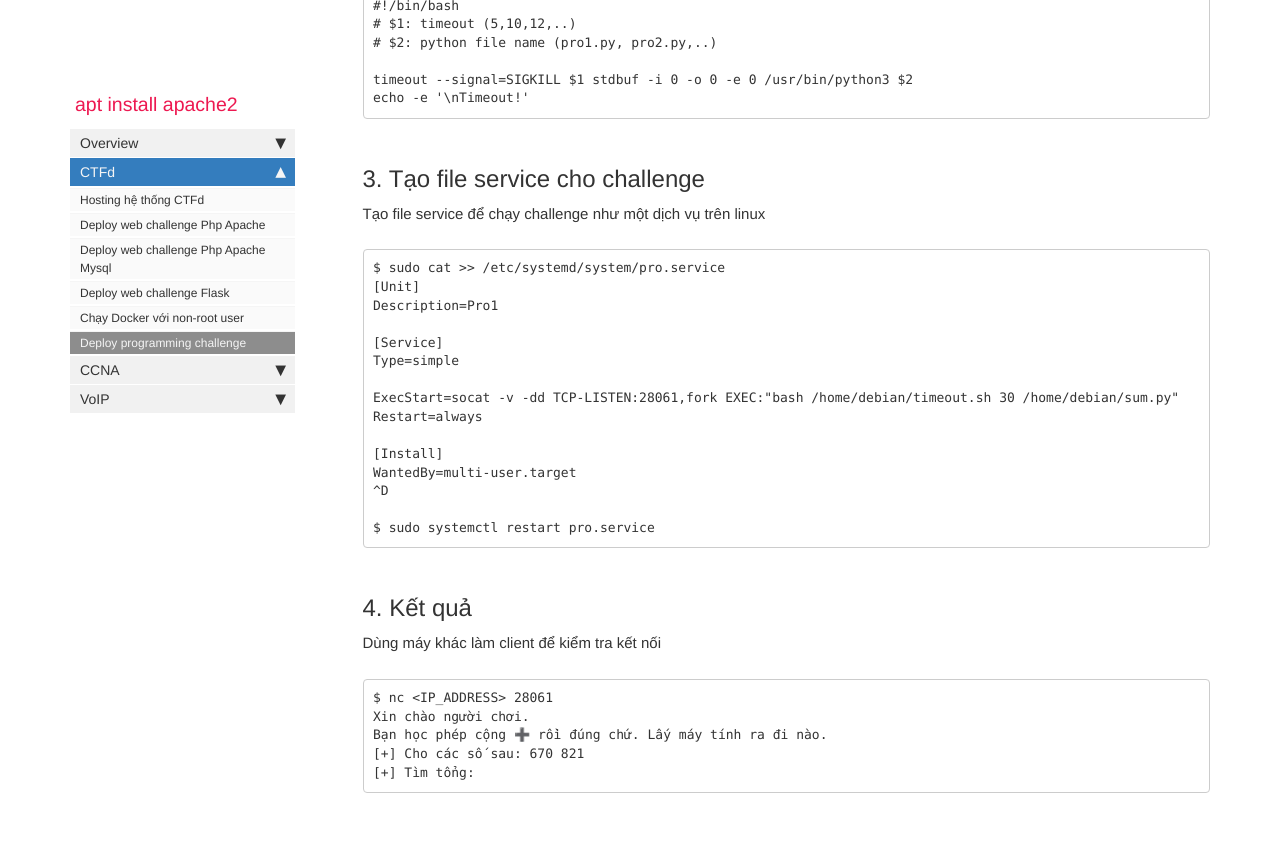
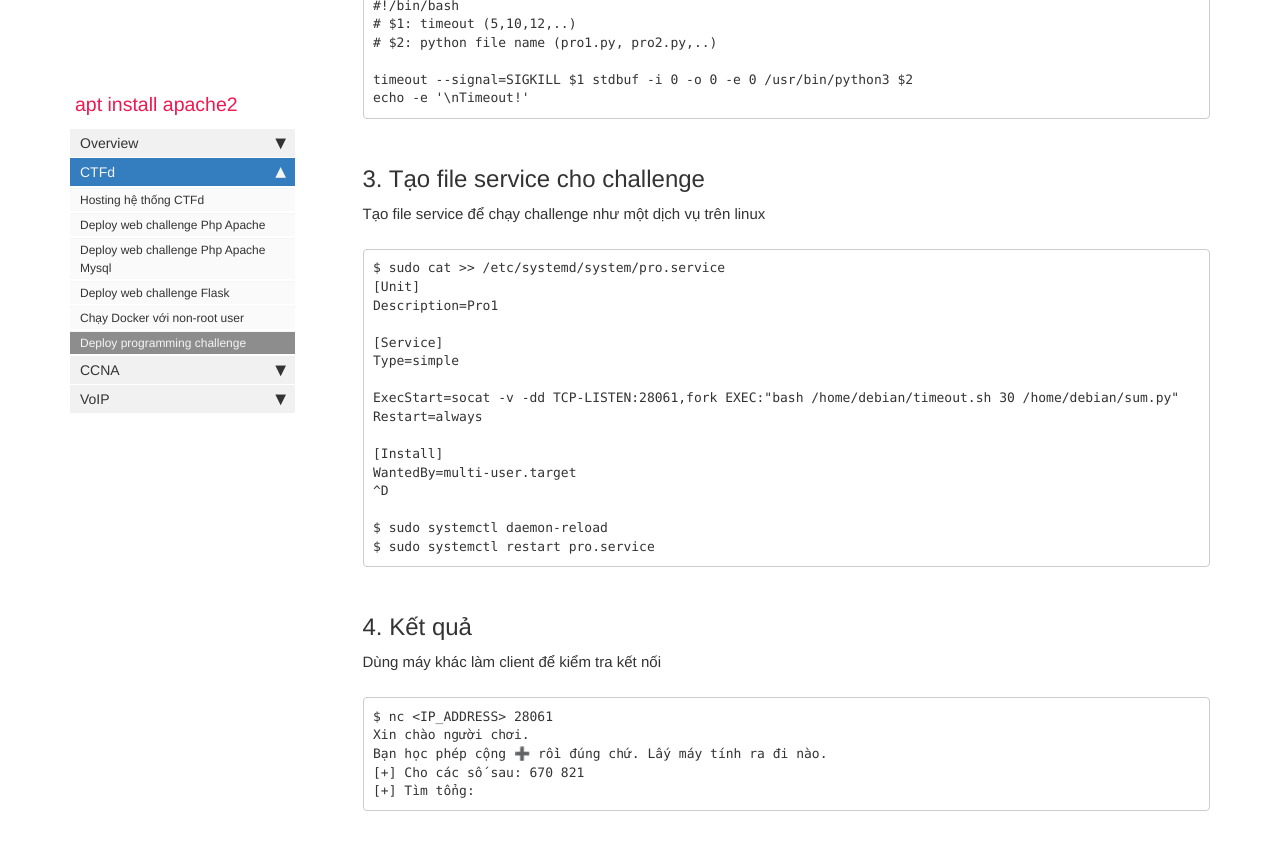
Before and after one commit to aptinstallapache2/aptinstallapache2.github.io, a Jekyll site: the page built from pages/CTFd/ctfd_deploy_programming_challenge.md, in a window 1280 px wide and 900 px high, scrolled down 1241 px. Shown: the top 850 px of the window. Built offline with Jekyll 4.4.1, drawn with Linux system fonts in a browser that asks for light colours; comment, search, counter and statistics services are not loaded.

Commit message:
Update ctfd_deploy_programming_challenge.md

````diff
--- a/pages/CTFd/ctfd_deploy_programming_challenge.md
+++ b/pages/CTFd/ctfd_deploy_programming_challenge.md
@@ -78,6 +78,7 @@ Restart=always
 WantedBy=multi-user.target
 ^D
 
+$ sudo systemctl daemon-reload
 $ sudo systemctl restart pro.service
 ```
 
````
